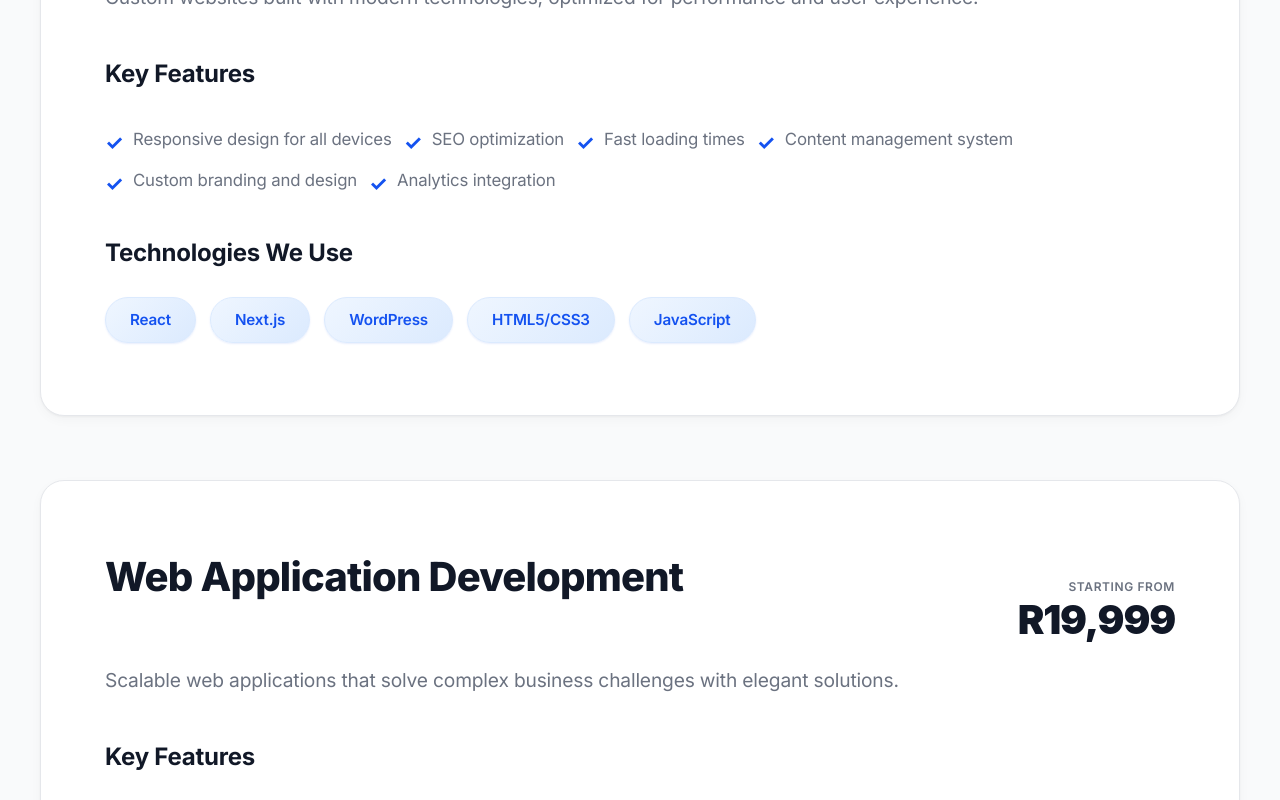
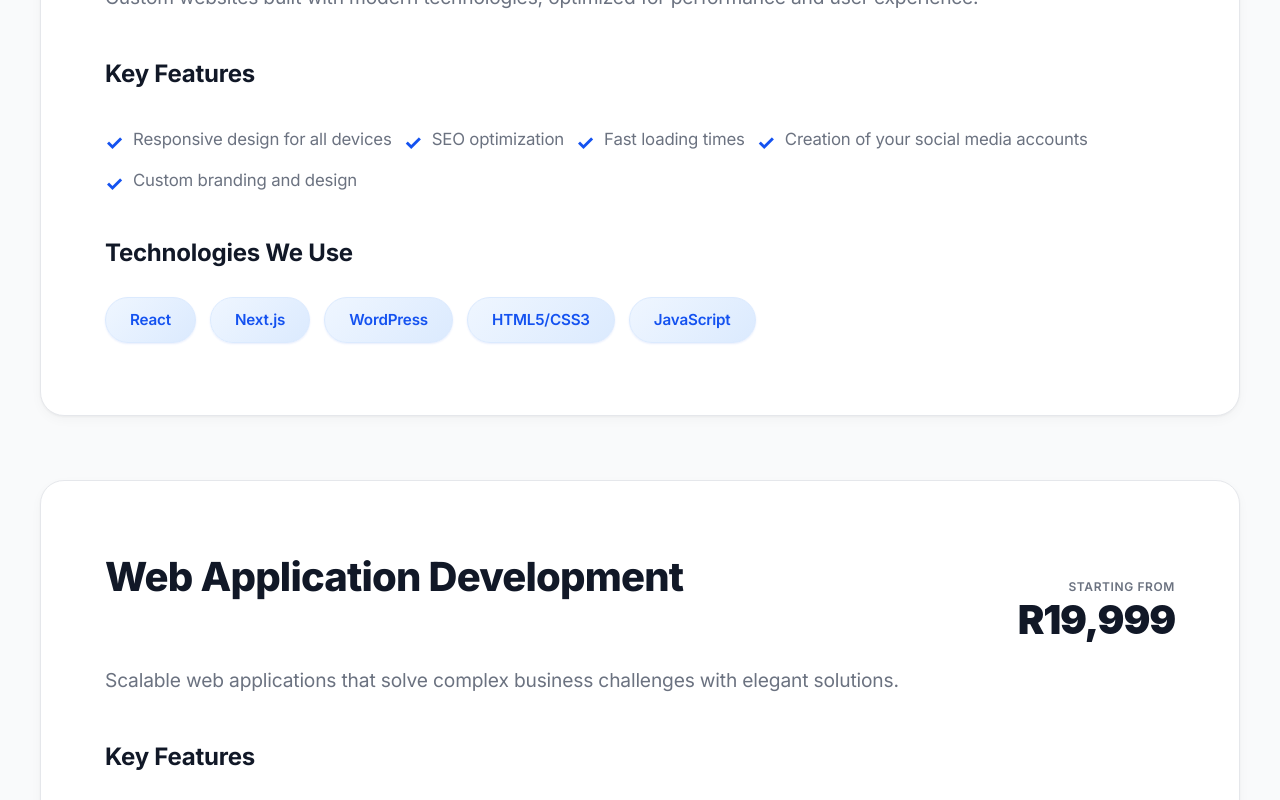
Before and after one commit to BraydenatInvexB/INVEXBWEBSITE, a React (Vite) app: page /services in a window 1280 px wide. Shown: the part 980-1780 px from the top of the page. Built offline with nearby package versions, Linux system fonts and the light colour scheme; no server answers; the database is empty.

Commit message:
Update Website Creation service features: add social media accounts creation, remove content management system

```diff
--- a/src/pages/Services.jsx
+++ b/src/pages/Services.jsx
@@ -21,9 +21,8 @@ function ServicesPage() {
         'Responsive design for all devices',
         'SEO optimization',
         'Fast loading times',
-        'Content management system',
-        'Custom branding and design',
-        'Analytics integration'
+        'Creation of your social media accounts',
+        'Custom branding and design'
       ],
       technologies: ['React', 'Next.js', 'WordPress', 'HTML5/CSS3', 'JavaScript']
     },
@@ -103,7 +102,7 @@ function ServicesPage() {
     },
     {
       title: 'App Store Deployment',
-      price: 'R4999',
+      price: 'R2499',
       startingFrom: false,
       description: 'Complete deployment service to publish your mobile application on the Apple App Store and Google Play Store. Note: Apple Developer License ($99/year) and Google Play Developer Account ($25 one-time) are not included.',
       features: [
```
